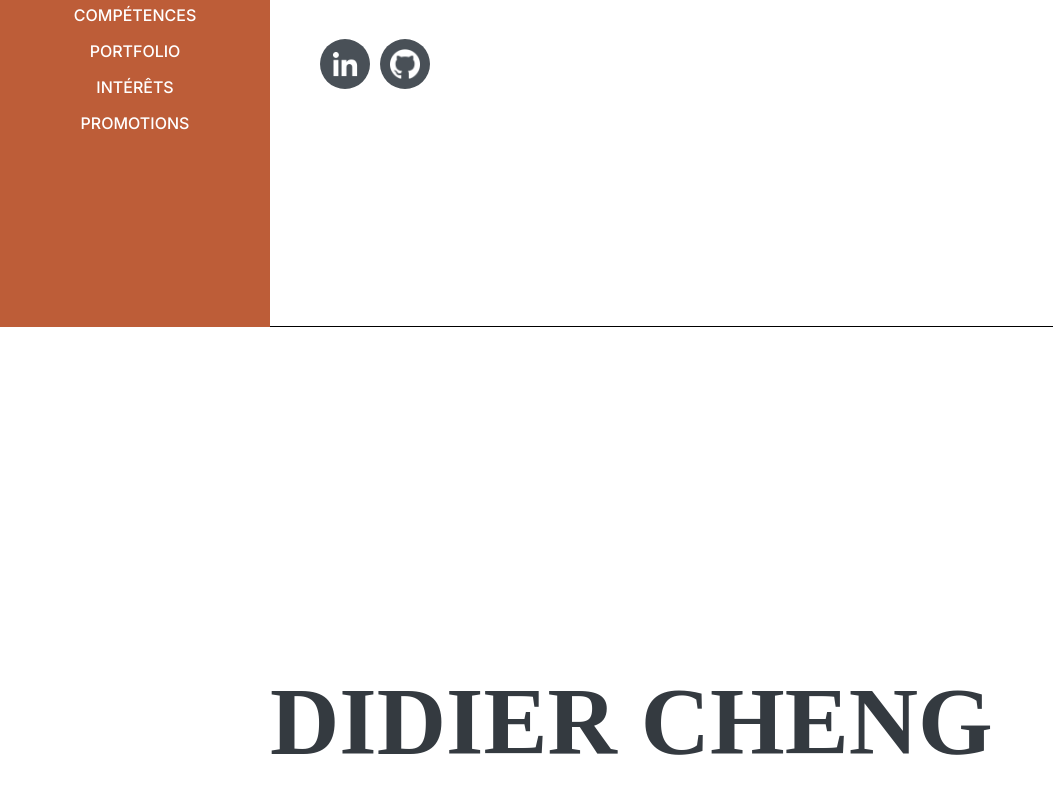
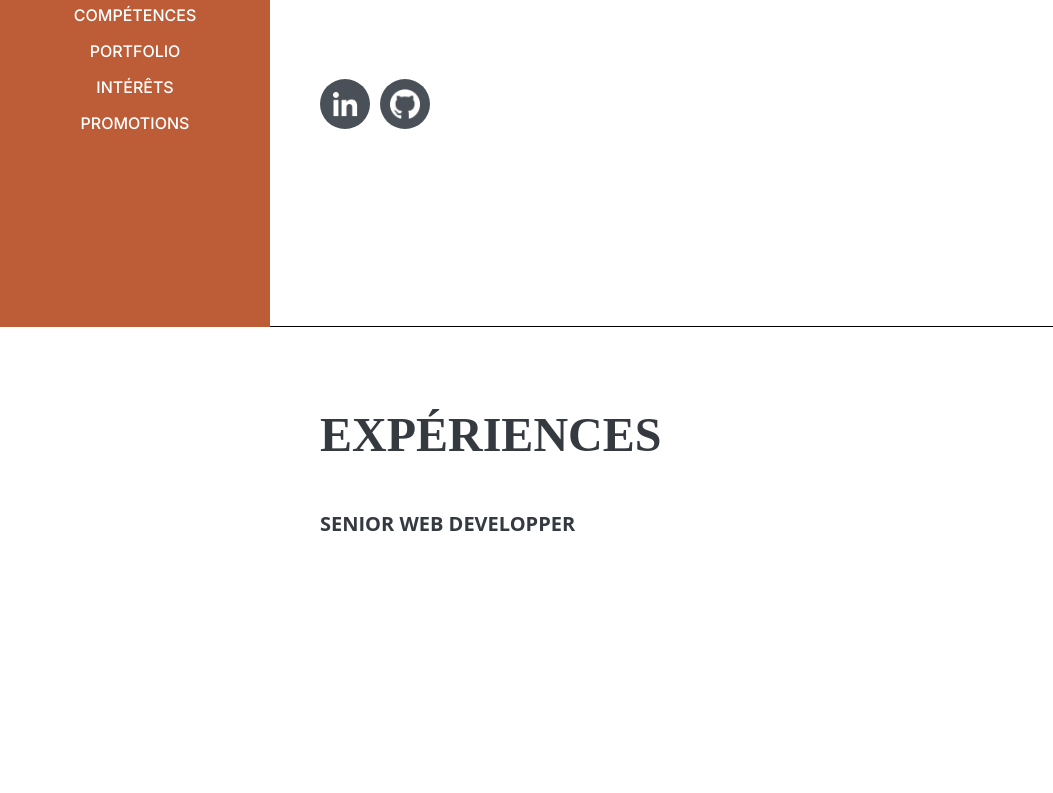
Before and after one commit to Vangnex/portfolio, a Next.js app: page / in a window 1280 px wide. Shown: the part 473-1266 px from the top of the page, without its empty margins (0-1053 px from the left). Built offline with nearby package versions, Linux system fonts and the light colour scheme.

Commit message:
ADD Debut de la section Experience / WIP Contenu d'une experience

```diff
--- a/src/app/page.module.css
+++ b/src/app/page.module.css
@@ -53,10 +53,15 @@
   margin-right: auto;
 }
 
+.coreMargin {
+  margin-left: 50px;
+  padding-top: 80px;
+}
+
 .core section {
   display: flex;
   flex-direction: column;
-  justify-content: center;
+  justify-content: start;
   min-height: 800px;
   border-bottom: 0.1rem solid black;
   /*
@@ -74,6 +79,13 @@
   margin-bottom: 10px;
 }
 
+.core section h2 {
+  font-size: 48px;
+  font-family: 'Saira Extra Condensed',serif;
+  color: #343a40;;
+  text-transform: uppercase;
+  margin-bottom: 48px;
+}
 
 .sectionSubtitle {
   font-family: 'Saira Extra Condensed',serif;
@@ -107,6 +119,28 @@
 
 /* CORE CONTENT - EXPERIENCE */
 
+.experienceFrame {
+  display: flex;
+  flex-direction: row;
+}
+
+.experienceInfo {
+  margin-right: auto;
+}
+
+.experienceInfo h3 {
+  font-family: 'Open Sans',serif;
+  font-weight: 700;
+  text-transform: uppercase;
+  color: #343a40;
+  font-size: 20px;
+}
+
+.experienceDate {
+  min-width: 288px;
+  text-align: right;
+}
+
 
 /* OTHERS */
 
--- a/src/app/page.tsx
+++ b/src/app/page.tsx
@@ -43,8 +43,9 @@ export default function Home() {
       </nav>
 
       <core style={{"margin-left": navwidth}} className={styles.core}>
-        <section id="aboutSection">
-          <div className={styles.aboutContent}>
+
+        <section id="aboutSection"  style={{"justify-content": "center"}}>
+          <div className={styles.coreMargin}>
             <h1>Didier <span style={{"color":"#bd5d38"}}>CHENG</span></h1>
             <div className={styles.sectionSubtitle}>
               92, Avenue Magellan
@@ -83,8 +84,20 @@ export default function Home() {
             </ul>
           </div>
         </section>
-        <section>
-          <h1>Didier CHENG</h1>
+
+        <section id="experienceSection">
+          <div className={styles.coreMargin}>
+            <h2>Expériences</h2>
+            <div className={styles.experienceFrame}>
+              <div className={styles.experienceInfo}>
+                <h3>Senior Web Developper</h3>
+                <div></div>
+                <p></p>
+              </div>
+              <div className={styles.experienceDate}>
+              </div>
+            </div>
+          </div>
         </section>
       </core>
 
```
